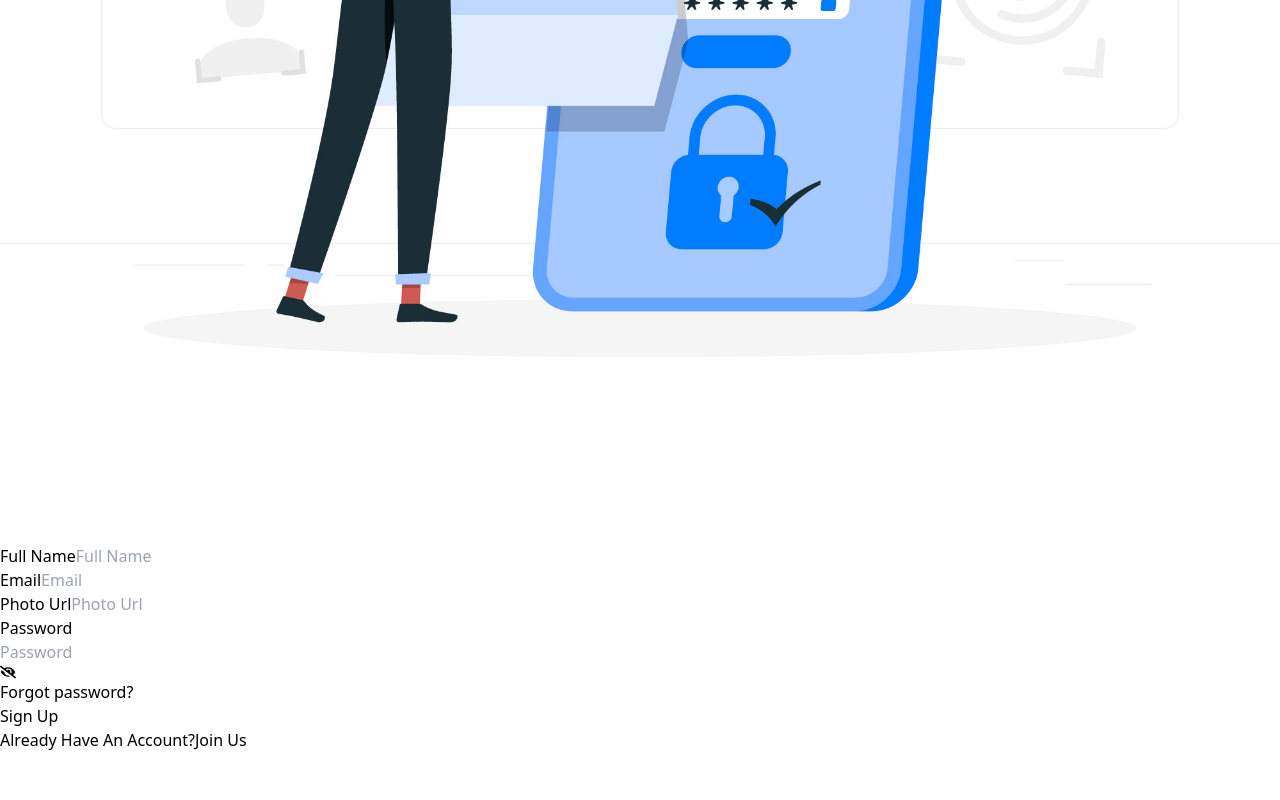
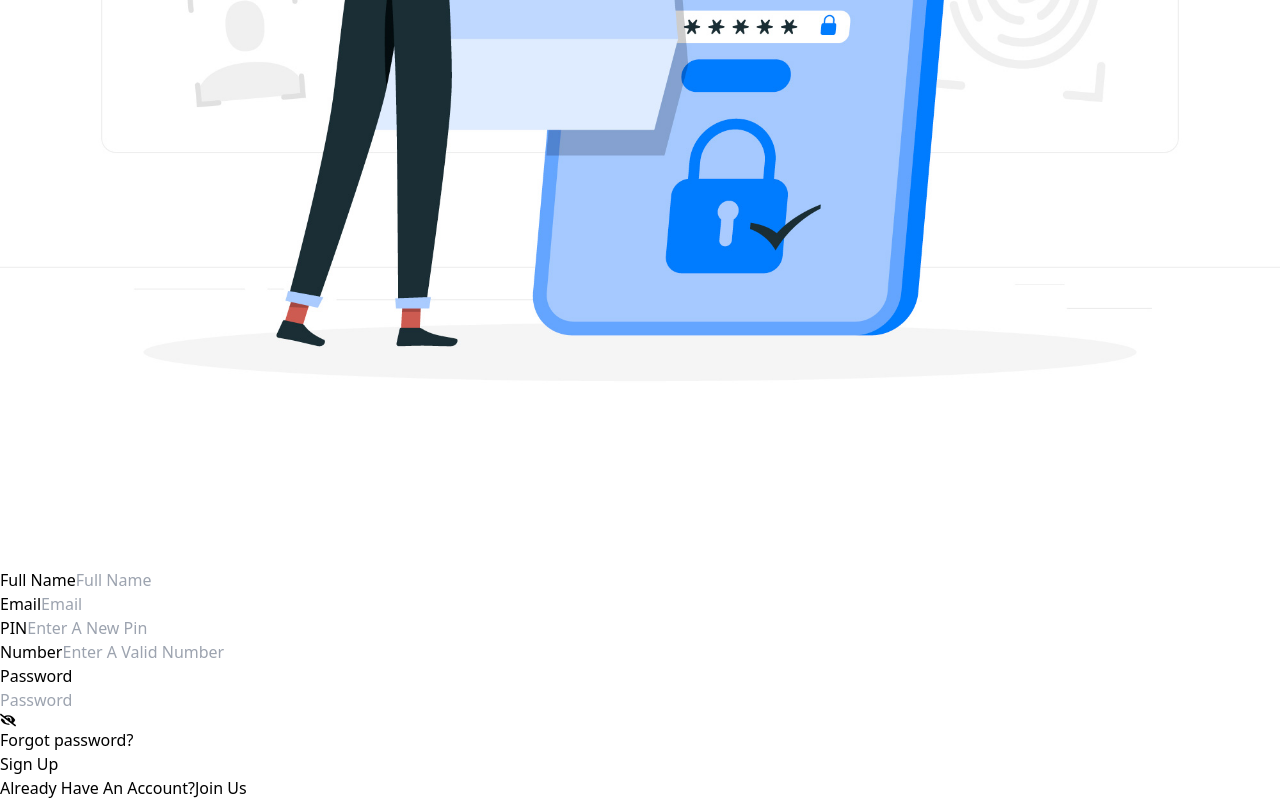
Before and after one commit to protap1100/MFS-Service-Client, a React (Vite) app: page /register in a window 1280 px wide. Shown: the part 832-1632 px from the top of the page. Before the commit the page ends 1584 px from the top, so only its background shows below. Built offline with nearby package versions, Linux system fonts and the light colour scheme.

Commit message:
add: all dashboard routes addded

```diff
--- a/src/components/shared/Navbar.jsx
+++ b/src/components/shared/Navbar.jsx
@@ -1,6 +1,8 @@
 import { NavLink } from "react-router-dom";
 
 const Navbar = () => {
+  let userRole = "User";
+
   const routes = [
     {
       name: "Home",
@@ -19,6 +21,23 @@ const Navbar = () => {
       path: "/register",
     },
   ];
+
+  if (userRole === "Admin") {
+    routes.push({
+      name: "Admin Dashboard",
+      path: "/admin-dashboard",
+    });
+  } else if (userRole === "Agent") {
+    routes.push({
+      name: "Agent Dashboard",
+      path: "/agent-dashboard",
+    });
+  } else if (userRole === "User") {
+    routes.push({
+      name: "User Dashboard",
+      path: "/user-dashboard",
+    });
+  }
 
   return (
     <div>
--- /dev/null
+++ b/src/pages/adminDashboard/AdminDashboard.jsx
@@ -0,0 +1,9 @@
+const AdminDashboard = () => {
+    return (
+        <div>
+            <h1>Admin Dashboard</h1>
+        </div>
+    );
+};
+
+export default AdminDashboard;
--- /dev/null
+++ b/src/pages/agentDashboard/AgentDashboard.jsx
@@ -0,0 +1,9 @@
+const AgentDashboard = () => {
+    return (
+        <div>
+            <h1>Agent Dashboard</h1>
+        </div>
+    );
+};
+
+export default AgentDashboard;
--- a/src/pages/authentications/Register.jsx
+++ b/src/pages/authentications/Register.jsx
@@ -15,7 +15,7 @@ const Register = () => {
   } = useForm();
 
   const onSubmit = (data) => {
-    console.log(data)
+    console.log(data);
   };
 
   return (
@@ -66,15 +66,28 @@ const Register = () => {
             </div>
             <div className="mb-5">
               <label className="mb-3 block text-base font-medium text-[#07074D]">
-                Photo Url
+                PIN
               </label>
               <input
-                type="text"
-                name="photoUrl"
-                id="photoUrl"
-                placeholder="Photo Url"
+                type="number"
+                name="Pin"
+                id="pin"
+                placeholder="Enter A New Pin"
                 className="w-full rounded-md border border-[#e0e0e0] bg-white py-3 px-6 text-base font-medium text-[#6B7280] outline-none focus:border-[#6A64F1] focus:shadow-md"
-                {...register("photoUrl")}
+                {...register("pin")}
+              />
+            </div>
+            <div className="mb-5">
+              <label className="mb-3 block text-base font-medium text-[#07074D]">
+                Number
+              </label>
+              <input
+                type="number"
+                name="number"
+                id="Number"
+                placeholder="Enter A Valid Number"
+                className="w-full rounded-md border border-[#e0e0e0] bg-white py-3 px-6 text-base font-medium text-[#6B7280] outline-none focus:border-[#6A64F1] focus:shadow-md"
+                {...register("number")}
               />
             </div>
             <div>
--- /dev/null
+++ b/src/pages/userDashboard/UserDashboard.jsx
@@ -0,0 +1,9 @@
+const UserDashboard = () => {
+    return (
+        <div>
+            <h1>User Dashboard</h1>
+        </div>
+    );
+};
+
+export default UserDashboard;
```
Also changed, not shown: src/Router/Routes.jsx (+15 -0 lines).
